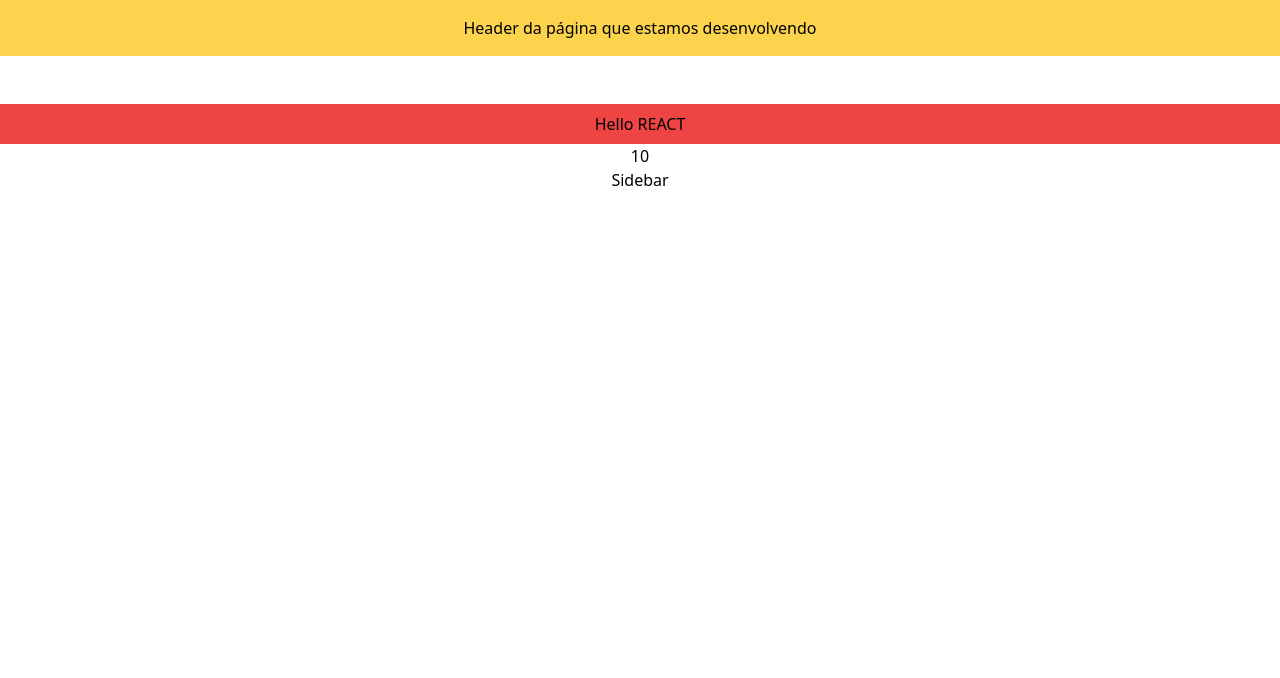
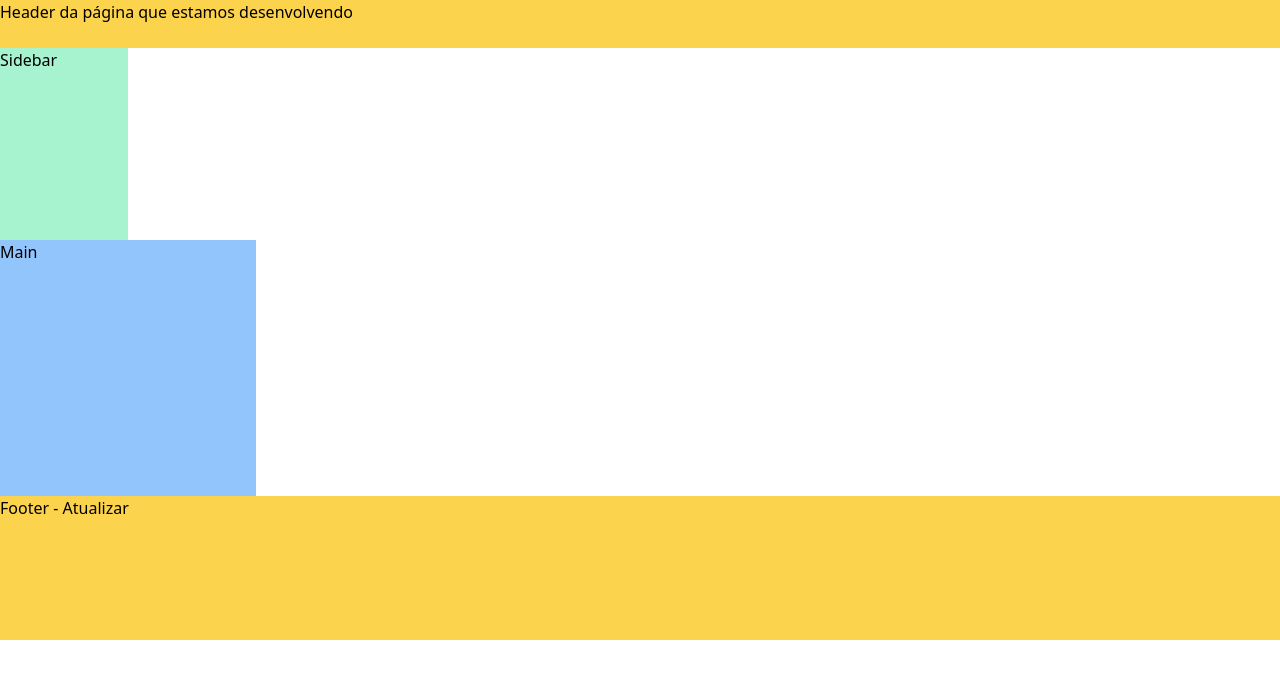
Before and after one commit to EduardoFerreira1983/eng-soft2021, a React (Create React App) app: page / in a window 1280 px wide. Shown: the top 678 px of the page. Built offline with nearby package versions, Linux system fonts and the light colour scheme.

Commit message:
atualizações de aula

```diff
--- a/src/App.js
+++ b/src/App.js
@@ -1,18 +1,21 @@
 import './App.css';
-import Header from './components/header'
 import Sidebar from './components/sidebar';
+import Footer from './components/footer'
+import Header from './components/header';
+import Main from './components/main';
+
 
 
 function App() {
 
-  const valor = 10;
+
 
   return ( // é o que será renderizado no  browser
-    <div className="App">
-      <Header />
-      <h1 className="bg-red-500 mt-12 py-2">Hello REACT</h1>
-      <p> { valor }</p>
-      <Sidebar/>
+    <div >
+      <Header/>
+      <Sidebar />
+      <Main/>
+      <Footer />
     </div>
   );
 }
--- /dev/null
+++ b/src/components/footer.js
@@ -0,0 +1,11 @@
+import React from 'react';
+
+const Footer = () => // hook - component
+{
+    return (
+        <footer className="bg-yellow-300 h-36 ">
+            <h1> Footer - Atualizar</h1>
+        </footer>
+    )
+}
+export default Footer;
--- a/src/components/header.js
+++ b/src/components/header.js
@@ -3,7 +3,7 @@ import React from 'react' //
 export default function Header(){
 
     return (
-        <div className="bg-yellow-300 py-4">
+        <div className="bg-yellow-300 h-12">
             <h1>Header da página que estamos desenvolvendo </h1>
         </div>
     );
--- /dev/null
+++ b/src/components/main.js
@@ -0,0 +1,13 @@
+import React from 'react'
+
+
+const Main = () =>
+{
+    return (
+        <main className="bg-blue-300 h-64 w-64">
+        <h1>Main</h1>
+        </main>
+    )
+}
+
+export default Main;
--- a/src/components/sidebar.js
+++ b/src/components/sidebar.js
@@ -2,14 +2,16 @@ import React, { Component } from 'react'
 
 class Sidebar extends Component{
 
-    render(){
+    render() //  método obrigatório
+    { // quando o componente for renderizado,
 
-        return (
-            <div>
+
+        return (//é esse código do return que será exibido
+            <div className="h-48 w-32 bg-green-200">
                 <h1>Sidebar</h1>
             </div>
         )
     }
 }
 
-export default Sidebar;
+export default Sidebar; // obrigatório
--- a/src/components/test.js
+++ /dev/null
@@ -1,13 +0,0 @@
-import React from 'react'
-
-const test =()=>{
-
-    return (
-        <div>
-            <h1>Body da página</h1>
-        </div>
-    );
-
-};
-
-export default test;
```
